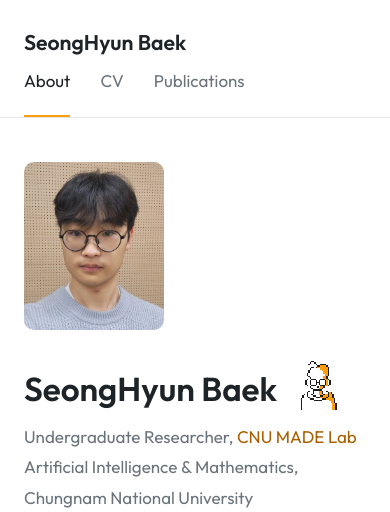
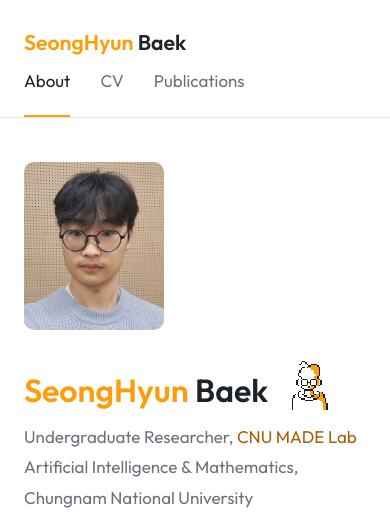
Before and after one commit to baeksuenang/baeksuenang.github.io, a plain HTML site: page index.html in a window 390 px wide. Shown: the top 512 px of the page. Drawn offline with Linux system fonts and the light colour scheme.

Commit message:
Highlight first name in orange; keep name on one line on small screens
Co-Authored-By: Claude Opus 5.5 <noreply@anthropic.com>

```diff
--- a/index.html
+++ b/index.html
@@ -18,7 +18,7 @@
 
 <header class="top">
   <div class="wrap">
-    <a class="brand" href="index.html">SeongHyun Baek</a>
+    <a class="brand" href="index.html"><span class="given">SeongHyun</span> Baek</a>
     <nav class="menu">
       <a href="index.html" class="active">About</a>
       <a href="cv.html">CV</a>
@@ -37,7 +37,7 @@
     </button>
     <div>
       <div class="name-row">
-        <h1>SeongHyun Baek</h1>
+        <h1><span class="given">SeongHyun</span> Baek</h1>
         <!-- 도트 캐릭터: 모양/대사는 pixel-me.js 에서 수정 -->
         <button class="pixel-me" type="button" aria-label="Say hi">
           <canvas role="img" aria-label="Pixel-art avatar of SeongHyun Baek"></canvas>
--- a/style.css
+++ b/style.css
@@ -186,8 +186,12 @@ footer .wrap { padding-top: 26px; padding-bottom: 56px; font-size: .85rem; color
   .pixel-me { width: 60px; height: 60px; }
   .bubble { right: 18px; }
   h1 { font-size: 1.95rem; }
+  .name-row h1 { font-size: min(1.95rem, 8.2vw); white-space: nowrap; }
   h2 { margin-top: 60px; }
   .pub-year { grid-template-columns: 1fr; gap: 4px; }
   .entry { flex-direction: column-reverse; gap: 0; }
   .news li, .timeline li { grid-template-columns: 1fr; gap: 0; }
 }
+
+/* 이름에서 "SeongHyun"만 주황색 */
+.given { color: var(--accent); }
```
Also changed, not shown: cv.html (+1 -1 lines), publications.html (+1 -1 lines).
